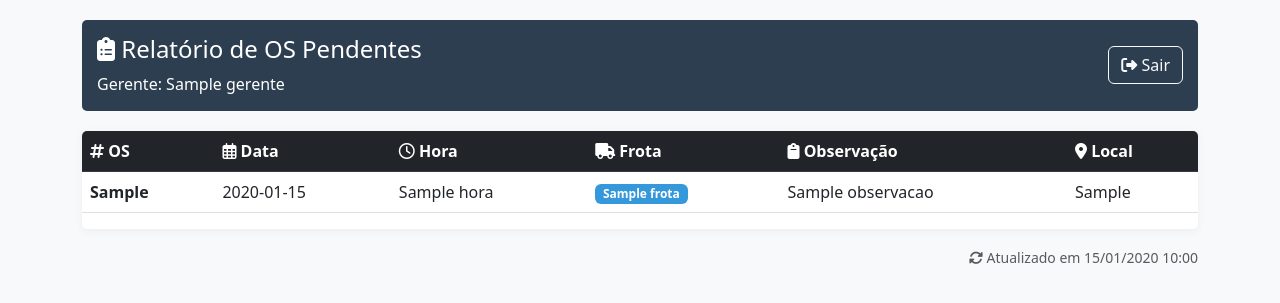
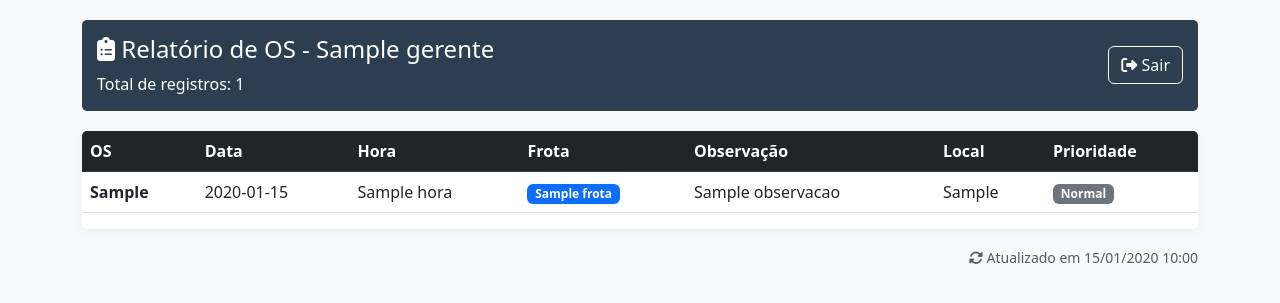
Before and after one commit to willtuner/os-manager, a Flask app: template templates/relatorio.html in a window 1280 px wide. Shown: the top 303 px of the page. Run offline with Flask 3, Linux system fonts and the light colour scheme; the template is opened without the code that fills it: most values are stand-ins (such as "Sample title", 1, 10 or a date in 2020).

Commit message:
relatorio.html

```diff
--- a/templates/relatorio.html
+++ b/templates/relatorio.html
@@ -2,13 +2,13 @@
 <html>
 <head>
   <meta charset="utf-8">
-  <title>Relatório de Pendências - {{ gerente }}</title>
+  <title>Relatório de OS - {{ gerente }}</title>
   <link href="https://cdn.jsdelivr.net/npm/bootstrap@5.3.0/dist/css/bootstrap.min.css" rel="stylesheet">
   <link rel="stylesheet" href="https://cdnjs.cloudflare.com/ajax/libs/font-awesome/6.4.0/css/all.min.css">
   <style>
     body {
+      padding: 20px;
       background-color: #f8f9fa;
-      padding: 20px;
     }
     .header-card {
       background-color: #2c3e50;
@@ -21,10 +21,17 @@
       background: white;
       border-radius: 5px;
       box-shadow: 0 2px 10px rgba(0,0,0,0.05);
+      overflow-x: auto;
     }
     .badge-frota {
       background-color: #3498db;
       color: white;
+    }
+    .priority-high {
+      background-color: #ffdddd;
+    }
+    .priority-medium {
+      background-color: #fff3cd;
     }
   </style>
 </head>
@@ -33,8 +40,8 @@
     <div class="header-card">
       <div class="d-flex justify-content-between align-items-center">
         <div>
-          <h4><i class="fas fa-clipboard-list"></i> Relatório de OS Pendentes</h4>
-          <p class="mb-0">Gerente: {{ gerente }}</p>
+          <h4><i class="fas fa-clipboard-list"></i> Relatório de OS - {{ gerente }}</h4>
+          <p class="mb-0">Total de registros: {{ lista|length }}</p>
         </div>
         <a href="{{ url_for('logout') }}" class="btn btn-outline-light">
           <i class="fas fa-sign-out-alt"></i> Sair
@@ -46,29 +53,39 @@
       <table class="table table-hover align-middle">
         <thead class="table-dark">
           <tr>
-            <th><i class="fas fa-hashtag"></i> OS</th>
-            <th><i class="far fa-calendar-alt"></i> Data</th>
-            <th><i class="far fa-clock"></i> Hora</th>
-            <th><i class="fas fa-truck"></i> Frota</th>
-            <th><i class="fas fa-clipboard"></i> Observação</th>
-            <th><i class="fas fa-map-marker-alt"></i> Local</th>
+            <th>OS</th>
+            <th>Data</th>
+            <th>Hora</th>
+            <th>Frota</th>
+            <th>Observação</th>
+            <th>Local</th>
+            <th>Prioridade</th>
           </tr>
         </thead>
         <tbody>
           {% for item in lista %}
-          <tr>
+          <tr class="{% if item.Prioridade == 'Alta' %}priority-medium{% elif item.Prioridade == 'Urgente' %}priority-high{% endif %}">
             <td><strong>{{ item.OS }}</strong></td>
             <td>{{ item.DataFechamento }}</td>
             <td>{{ item.Hora }}</td>
-            <td><span class="badge badge-frota">{{ item.Frota }}</span></td>
+            <td><span class="badge bg-primary">{{ item.Frota }}</span></td>
             <td>{{ item.Observacao }}</td>
             <td>{{ item.RegistradoEm }}</td>
+            <td>
+              {% if item.Prioridade == 'Urgente' %}
+                <span class="badge bg-danger">Urgente</span>
+              {% elif item.Prioridade == 'Alta' %}
+                <span class="badge bg-warning text-dark">Alta</span>
+              {% else %}
+                <span class="badge bg-secondary">Normal</span>
+              {% endif %}
+            </td>
           </tr>
           {% else %}
           <tr>
-            <td colspan="6" class="text-center py-4">
+            <td colspan="7" class="text-center py-4">
               <i class="far fa-check-circle fa-2x text-muted mb-2"></i><br>
-              Nenhuma OS pendente encontrada
+              Nenhuma OS encontrada
             </td>
           </tr>
           {% endfor %}
```
